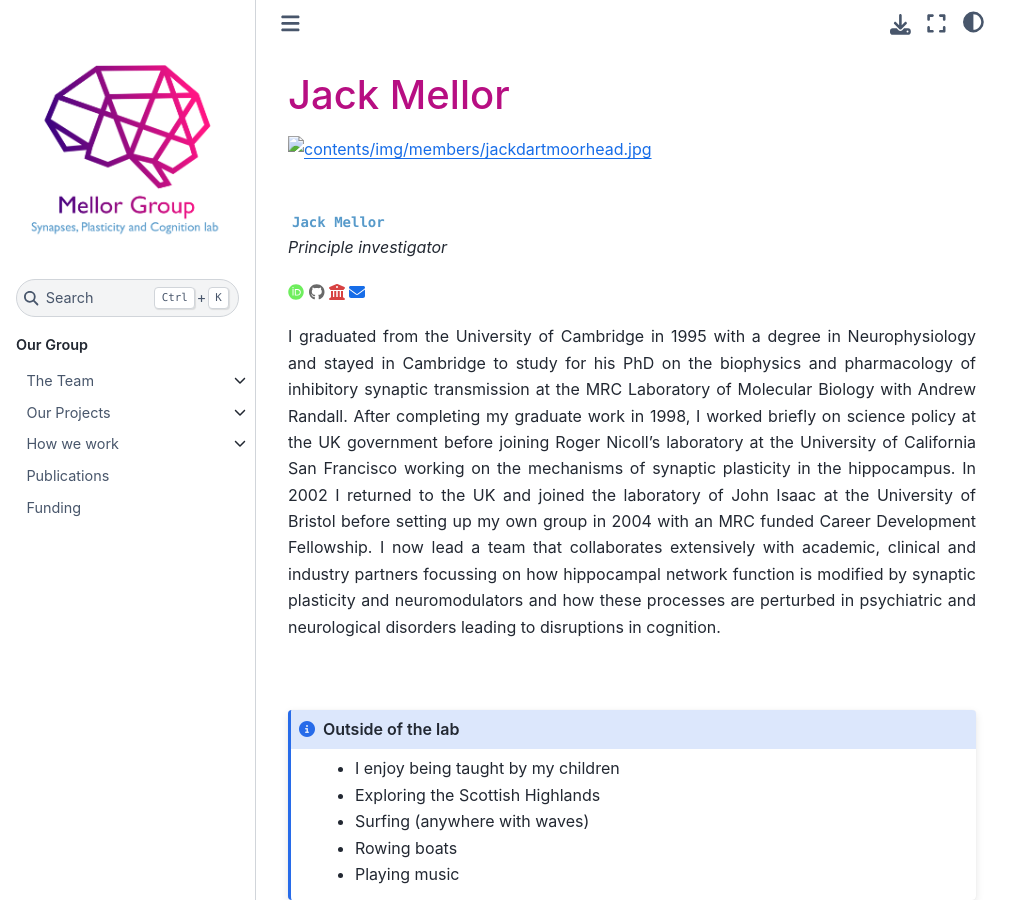
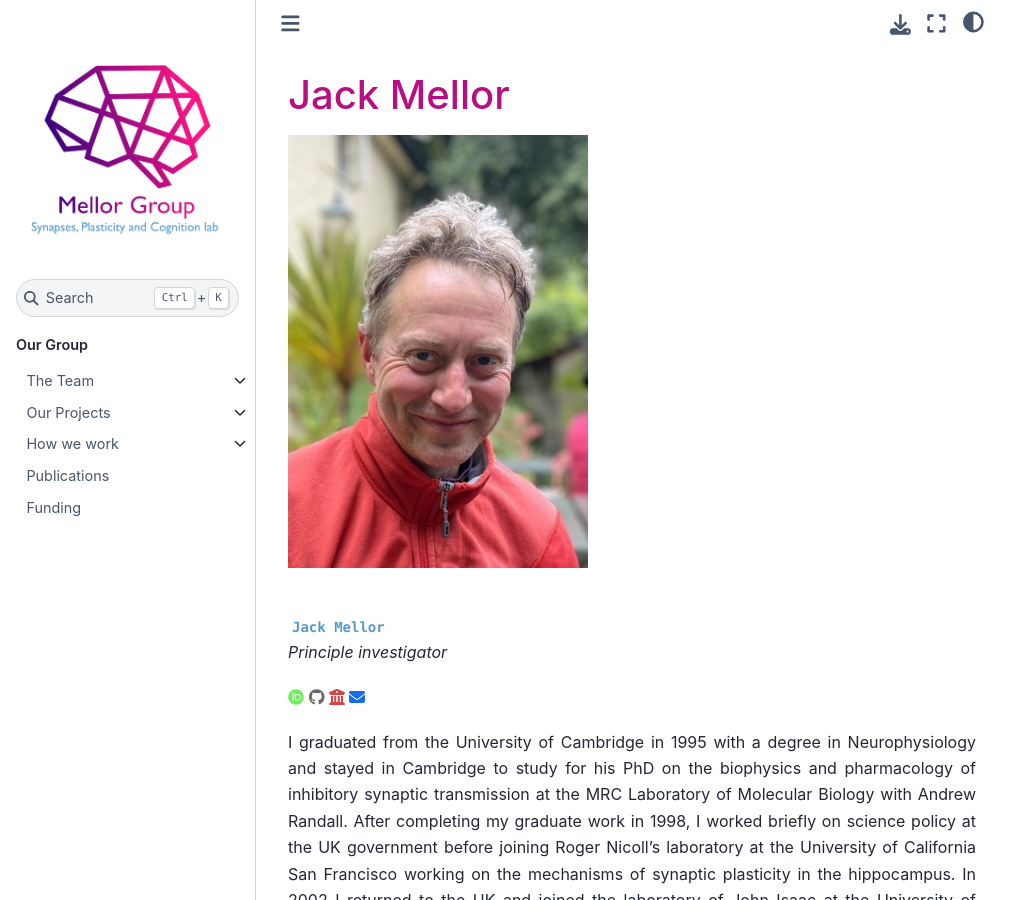
Before and after one commit to mellor-lab/mellor-lab.github.io, a Jupyter Book: the page built from book/contents/our-team/members/jackmellor.md, in a window 1280 px wide and 900 px high. Shown: the whole window, without its empty margins (0-1031 px from the left). Built offline with Jupyter Book 1.0.4 settings and Sphinx 7.4.7 and the Sphinx Book theme 1.1.4, drawn with Linux system fonts in a browser that asks for light colours.

Commit message:
Update jackmellor.md

```diff
--- a/book/contents/our-team/members/jackmellor.md
+++ b/book/contents/our-team/members/jackmellor.md
@@ -1,7 +1,7 @@
 # Jack Mellor
 
 
-<img src="../../img/members/jackdartmoorhead.jpg" width="300">
+<img src="../../img/members/JackDartmoorHead.jpg" width="300">
 
 
 &nbsp;
```
